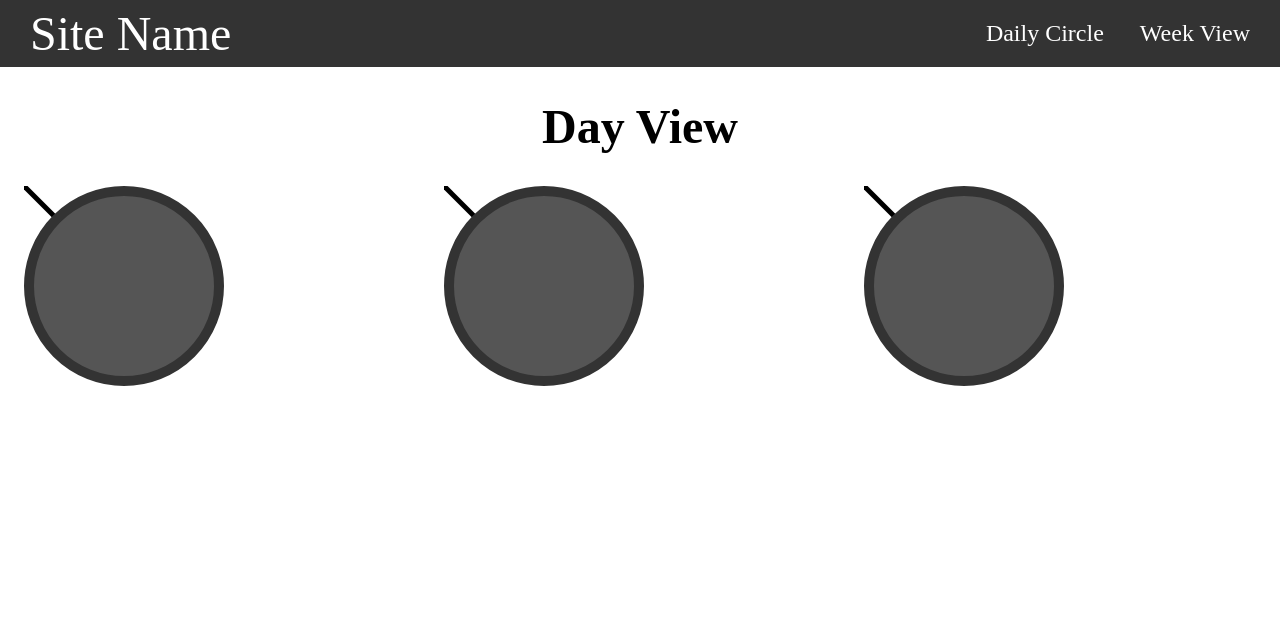
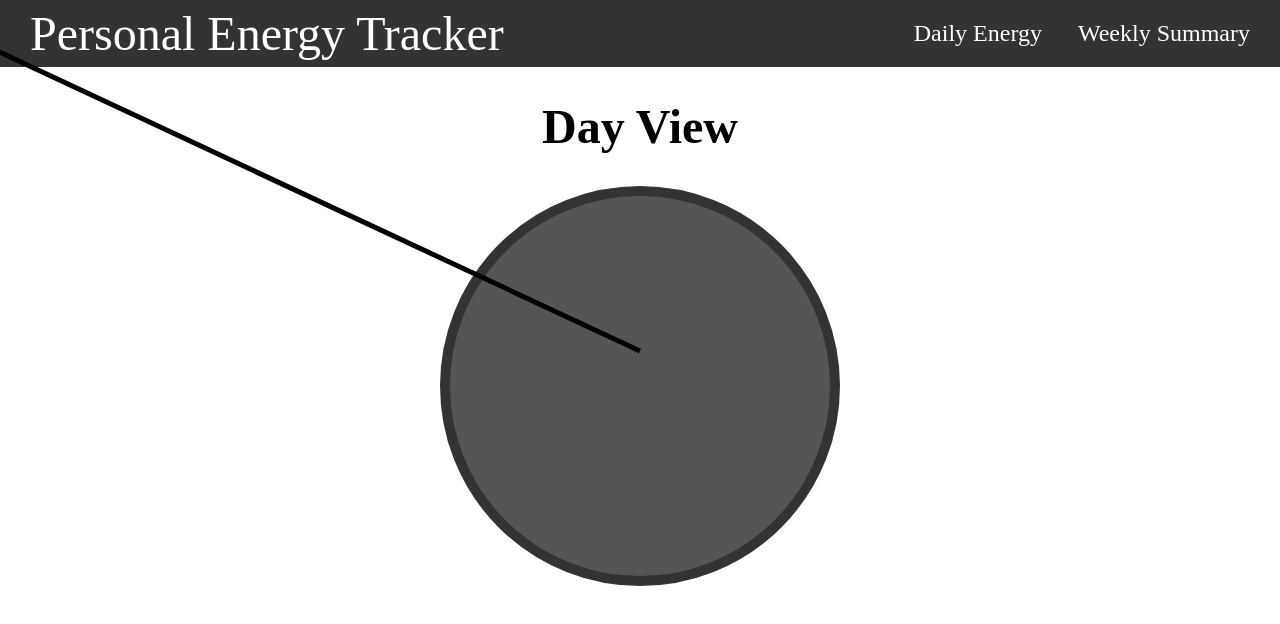
Before and after one commit to peterqlin/energy-tracker, a React app: page /dayview in a window 1280 px wide. Shown: the top 624 px of the page. Built offline with nearby package versions, Linux system fonts and the light colour scheme.

Commit message:
Implemented basic mouse-tracking for the lines coming out of the circle

```diff
--- a/src/Components/Circle.js
+++ b/src/Components/Circle.js
@@ -1,19 +1,9 @@
-import React, { useRef } from 'react'
+import React from 'react'
 
 const Circle = () => {
   return (
     <div className='shape-container'>
       <div className='circle'></div>
-      <svg>
-        <line className='line'
-          x1={0}
-          y1={0}
-          x2={100}
-          y2={100}
-          stroke='black'
-          strokeWidth='5'
-        />
-      </svg>
     </div>
   )
 }
--- a/src/Components/Dayview.js
+++ b/src/Components/Dayview.js
@@ -1,16 +1,14 @@
 import React from 'react'
 import Circle from './Circle'
+import Line from './Line'
 
 const Dayview = () => {
   return (
     <div className='dayview-container'>
       <h1>Day View</h1>
       <div className='circle-container'>
-        <ul>
-          <li><Circle /></li>
-          <li><Circle /></li>
-          <li><Circle /></li>
-        </ul>
+        <Circle />
+        <Line />
       </div>
     </div>
   )
--- /dev/null
+++ b/src/Components/Line.js
@@ -0,0 +1,33 @@
+import React, { useState, useEffect } from 'react';
+
+const Line = () => {
+  const [mousePosition, setMousePosition] = useState({ x: 0, y: 0 });
+
+  useEffect(() => {
+    const handleMoveMouse = (event) => {
+      setMousePosition({ x: event.clientX, y: event.clientY });
+    };
+    window.addEventListener('mousemove', handleMoveMouse);
+    return () => {
+      window.addEventListener('mousemove', handleMoveMouse);
+    };
+  }, []);
+  console.log(mousePosition.x, mousePosition.y)
+
+  return (
+    <div className='line-container'>
+      <svg>
+        <line className='line'
+          x1={0}
+          y1={0}
+          x2={mousePosition.x - 750}
+          y2={mousePosition.y - 350}
+          stroke='black'
+          strokeWidth='5'
+        />
+      </svg>
+    </div>
+  );
+};
+
+export default Line;
--- a/src/Components/Navbar.js
+++ b/src/Components/Navbar.js
@@ -4,13 +4,13 @@ import { Link } from 'react-router-dom';
 const Navbar = () => {
   return (
     <nav className='nav'>
-      <Link to='/' className='site-title'>Site Name</Link>
+      <Link to='/' className='site-title'>Personal Energy Tracker</Link>
       <ul>
         <li>
-          <Link to='/dayview'>Daily Circle</Link>
+          <Link to='/dayview'>Daily Energy</Link>
         </li>
         <li>
-          <Link to='/weekview'>Week View</Link>
+          <Link to='/weekview'>Weekly Summary</Link>
         </li>
       </ul>
     </nav>
--- a/src/Components/Weekview.js
+++ b/src/Components/Weekview.js
@@ -1,5 +1,4 @@
 import React from 'react'
-import Navbar from './Navbar'
 
 const Weekview = () => {
   return (
--- a/src/styles/styles.css
+++ b/src/styles/styles.css
@@ -64,7 +64,9 @@ nav li:hover {
   display: flex;
   justify-content: center;
   align-items: center;
-  position: absolute;
+  position: relative;
+  width: 100%;
+  height: 100%;
 }
 
 .circle-container ul {
@@ -79,8 +81,11 @@ div.circle {
   border: 10px solid #333;
   background-color: #555;
   border-radius: 50%;
-  width: 25vh;
-  height: 25vh;
+  top: 50%;
+  left: 50%;
+  transform: translate(-50%);
+  width: 50vh;
+  height: 50vh;
   position: absolute;
   z-index: 1;
 }
@@ -89,17 +94,11 @@ div.circle {
 
 /* Begin Line Style */
 
-svg.line {
-  top: 0;
-  left: 0;
-  width: 100vw;
-  height: 100vh;
+svg {
+  overflow: visible;
+  transform: translate(0%, 110%);
   position: absolute;
   z-index: 2;
 }
 
 /* End Line Style */
-
-.shape-container {
-  position: relative;
-}
```
